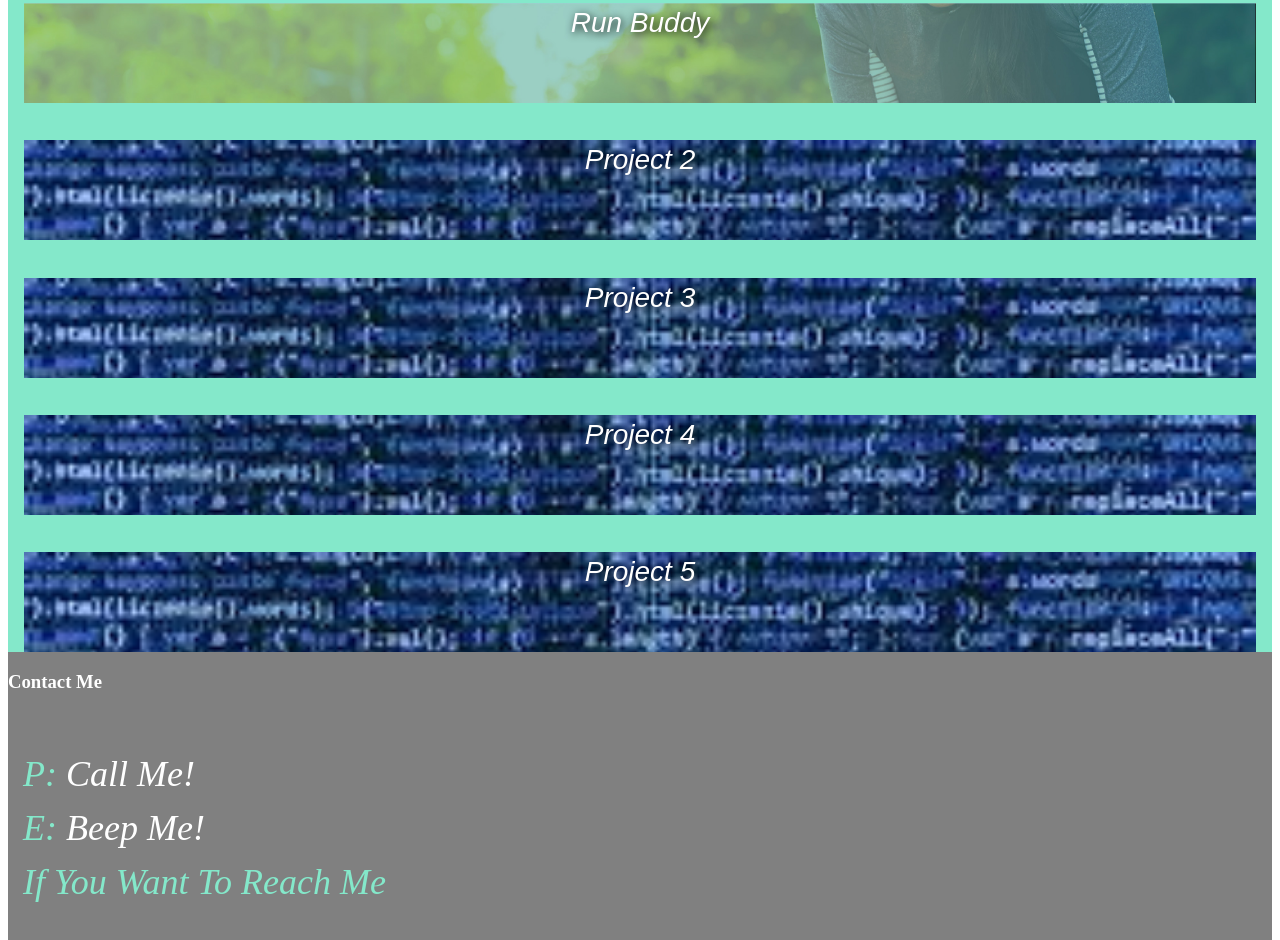
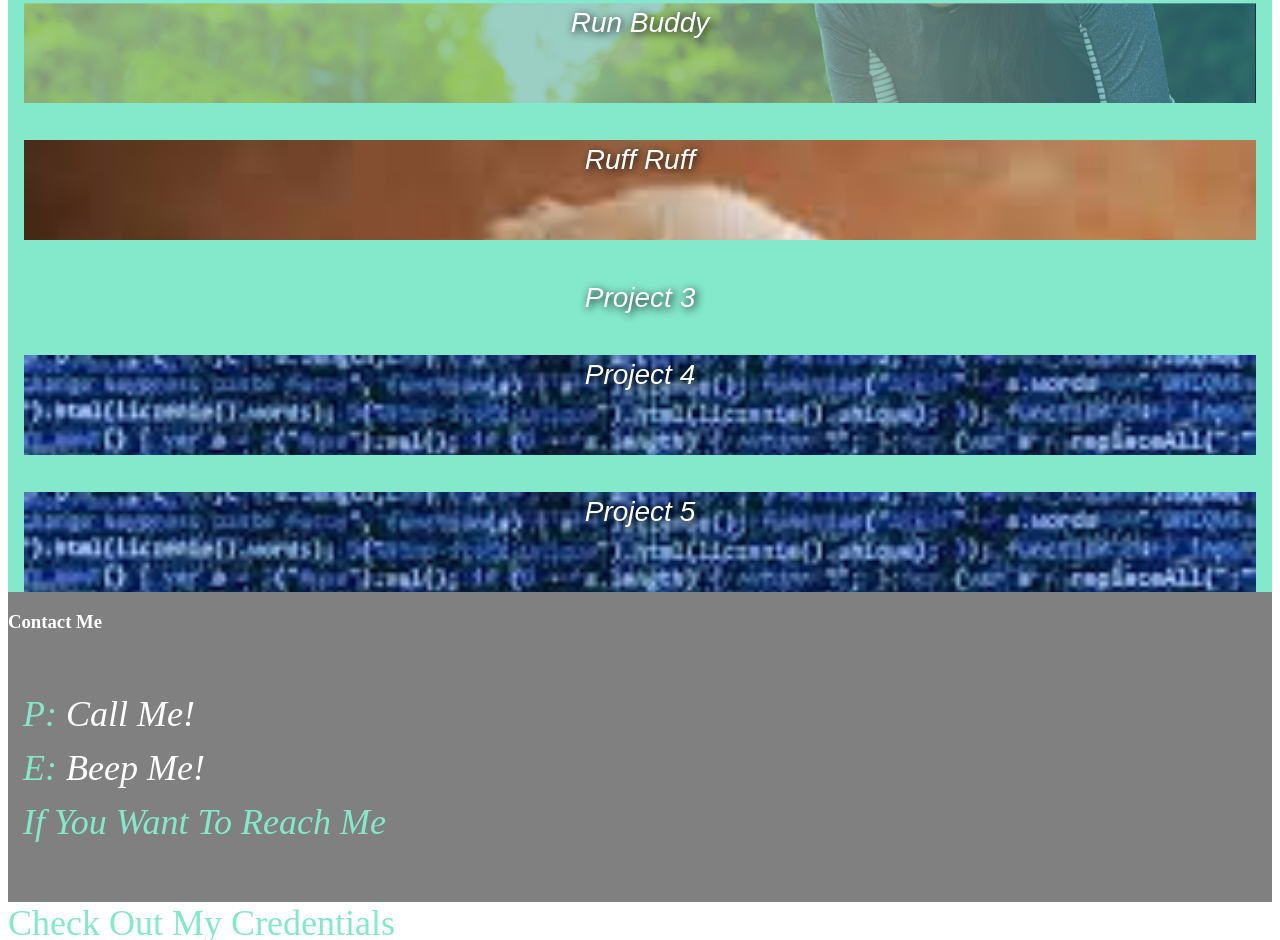
Before and after one commit to Shy-F/portfolio, a plain HTML site: page index.html in a window 1280 px wide. Shown: the part 987-1927 px from the top of the page. Drawn offline with Linux system fonts and the light colour scheme.

Commit message:
added curious traveler

```diff
--- a/assets/style.css
+++ b/assets/style.css
@@ -186,7 +186,14 @@ main {
     background-size: 100%;
     background-repeat: no-repeat;
 }
-
+.ruff-ruff{
+    margin: 0 16px 0 16px;
+    width: calc(100% - 32px);
+    height: 100px;
+    background-image: url(./images/ruff-ruff.jpg);
+    background-size: 100%;
+    background-repeat: no-repeat;
+}
 .project {
     margin: 0 16px 0 16px;
     width: calc(100% - 32px);
--- a/index.html
+++ b/index.html
@@ -67,11 +67,11 @@
         <article class="run-buddy">
             <a href="https://shy-f.github.io/run_buddy_2.0/"><h4>Run Buddy</h4></a>
         </article>
-        <article class="project">
-            <a href=""><h4>Project 2</h4></a>
+        <article class="ruff-ruff">
+            <a href="https://shy-f.github.io/ruff-ruff/"><h4>Ruff Ruff</h4></a>
         </article>
-        <article class="project">
-            <a href=""><h4>Project 3</h4></a>
+        <article class="curious-traveler">
+            <a href="https://blooming-ridge-28074.herokuapp.com/"><h4>Project 3</h4></a>
         </article>
         <article class="project">
             <a href=""><h4>Project 4</h4></a>
```
Also changed, not shown: assets/images/ruff-ruff.jpg (added).
